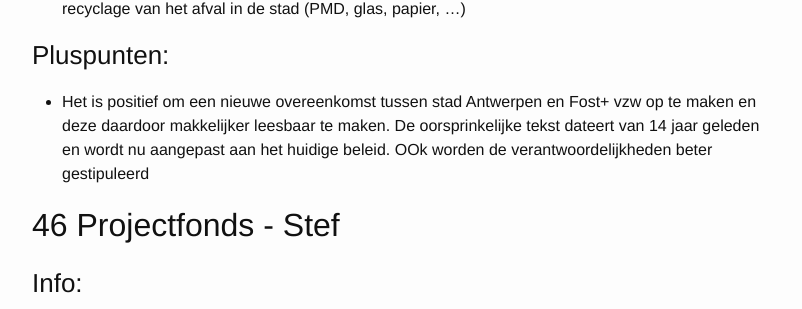
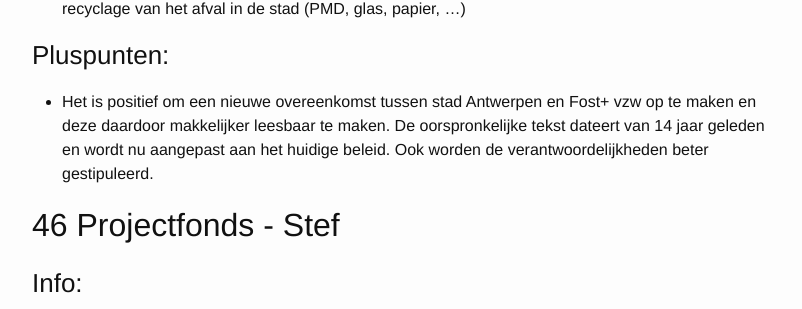
Before and after one commit to tgoorden/burgerraad, a Jekyll site: the page built from _posts/2016-06-25-verslag-burgerraad.markdown, in a window 1280 px wide and 900 px high, scrolled down 1578 px. Shown: the part 167-476 px from the top of the window, without its empty margins (238-1040 px from the left). Built offline with Jekyll 4.4.1, drawn with Linux system fonts in a browser that asks for light colours.

Commit message:
nog wa spelling

```diff
--- a/_posts/2016-06-25-verslag-burgerraad.markdown
+++ b/_posts/2016-06-25-verslag-burgerraad.markdown
@@ -47,7 +47,7 @@ De behandelde agenda punten deze week:
 * Fost Plus is een bedrijf (onafhankelijk?) dat zich bezighoudt met het organiseren van de sortering en recyclage van het afval in de stad (PMD, glas, papier, ...)
 
 ### Pluspunten:
-* Het is positief om een nieuwe overeenkomst tussen stad Antwerpen en Fost+ vzw op te maken en deze daardoor makkelijker leesbaar te maken. De oorsprinkelijke tekst dateert van 14 jaar geleden en wordt nu aangepast aan het huidige beleid.  OOk worden de verantwoordelijkheden beter gestipuleerd
+* Het is positief om een nieuwe overeenkomst tussen stad Antwerpen en Fost+ vzw op te maken en deze daardoor makkelijker leesbaar te maken. De oorspronkelijke tekst dateert van 14 jaar geleden en wordt nu aangepast aan het huidige beleid.  Ook worden de verantwoordelijkheden beter gestipuleerd.
 
 ## 46 Projectfonds - Stef
 
```
